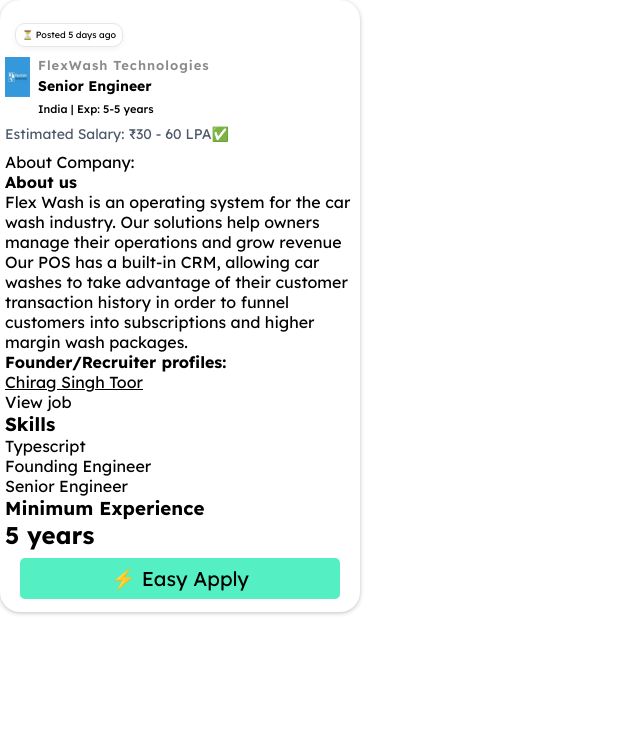
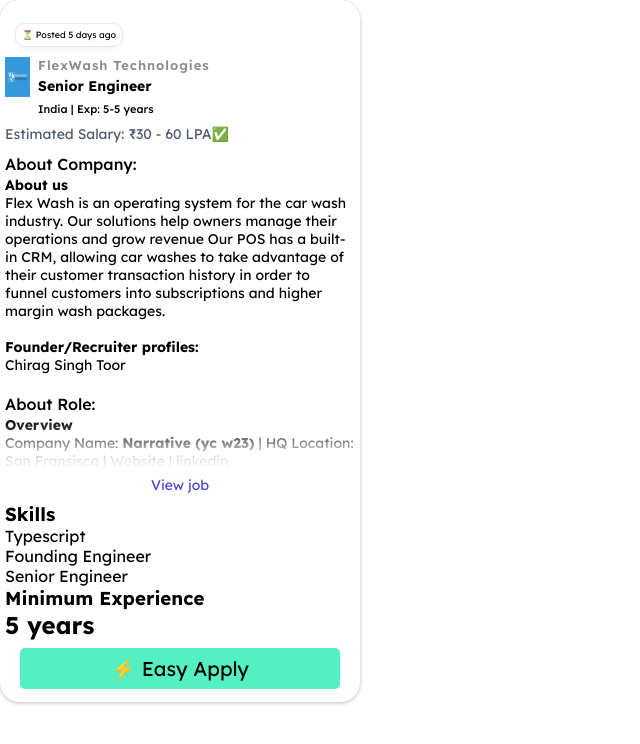
Before and after one commit to riyaz3036/weekday_assignment, a React (Create React App) app: page / in a window 1280 px wide. Shown: the top 744 px of the page, without its empty margins (0-640 px from the left). Built offline with nearby package versions, Linux system fonts and the light colour scheme.

Commit message:
style company information section

```diff
--- a/src/Components/JobCard/JobCard.js
+++ b/src/Components/JobCard/JobCard.js
@@ -33,15 +33,21 @@
                 <p className="about__company__title">About Company:</p>
                 <div className="company_desc">
                     <p className="about__us__title"><strong>About us</strong></p>
-                    <p>
+                    <p className="company__desc__cont">
                     Flex Wash is an operating system for the car wash industry. Our solutions help owners manage their operations and grow revenue
                     Our POS has a built-in CRM, allowing car washes to take advantage of their customer transaction history in order to funnel customers
                     into subscriptions and higher margin wash packages.
                     </p>
-                    <p><strong>Founder/Recruiter profiles:</strong></p>
-                    <p><a href="https://www.linkedin.com/in/chirag-singh-toor-94713aa7/"><span>Chirag Singh Toor</span></a></p>
+                    <p className="founder"><strong>Founder/Recruiter profiles:</strong></p>
+                    <p className="founder__link">Chirag Singh Toor</p>
                 </div>
-                <p>View job</p>
+
+                <p className="about__role__title">About Role:</p>
+                <div>
+                    <p className="about__us__title"><strong>Overview</strong></p>
+                    <p className="role__desc__cont">Company Name: <strong>Narrative (yc w23)</strong> | HQ Location: San Fransisco | Website | linkedin</p>
+                </div>
+                <div className="view__job"><p>View job</p></div>
             </div>
 
             <div className="skills">
--- a/src/Components/JobCard/job-card.css
+++ b/src/Components/JobCard/job-card.css
@@ -79,7 +79,67 @@
     color: rgb(77, 89, 106);
 }
 
+.company__info{
+    position: relative;
+    height: 350px;
+    overflow: hidden;
+}
 
+.about__company__title,.about__role__title{
+    margin: 0;
+    font-size: 1rem;
+    line-height: 1.5;
+    font-weight: 500;
+}
+
+
+.about__us__title,.founder{
+    margin: 0;
+    white-space: pre-wrap;
+    font-size: 14px;
+    font-weight: 400;
+}
+
+.company__desc__cont{
+    margin: 0;
+    white-space: pre-wrap;
+    font-size: 14px;
+    margin-bottom: 18px;
+}
+
+
+.founder__link{
+    margin: 0;
+    font-size: 14px;
+    margin-bottom: 18px;
+}
+
+.role__desc__cont{
+    margin: 0;
+    white-space: pre-wrap;
+    font-size: 14px;
+    z-index: 3;
+}
+
+.view__job{
+    background-color: #fff;
+    position: absolute;
+    bottom: 0;
+    width: 100%;
+    display: flex;
+    justify-content: center;
+    box-shadow: #fff 0px -10px 30px 24px;
+}
+
+.view__job p{
+    margin: 0;
+    margin-bottom: 0.5rem;
+    cursor: pointer;
+    text-decoration: none;
+    font-size: 14px;
+    font-weight: 400;
+    color: #4943da;
+}
 
 
 /* Card Bottom Styling */
```
